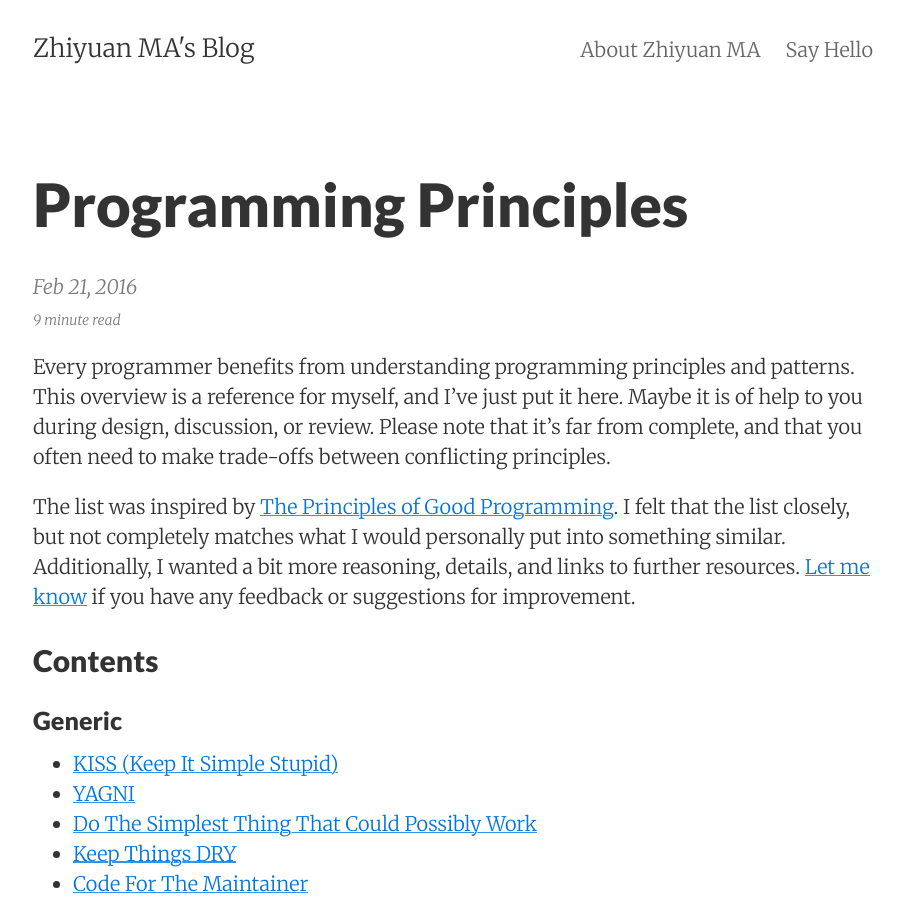
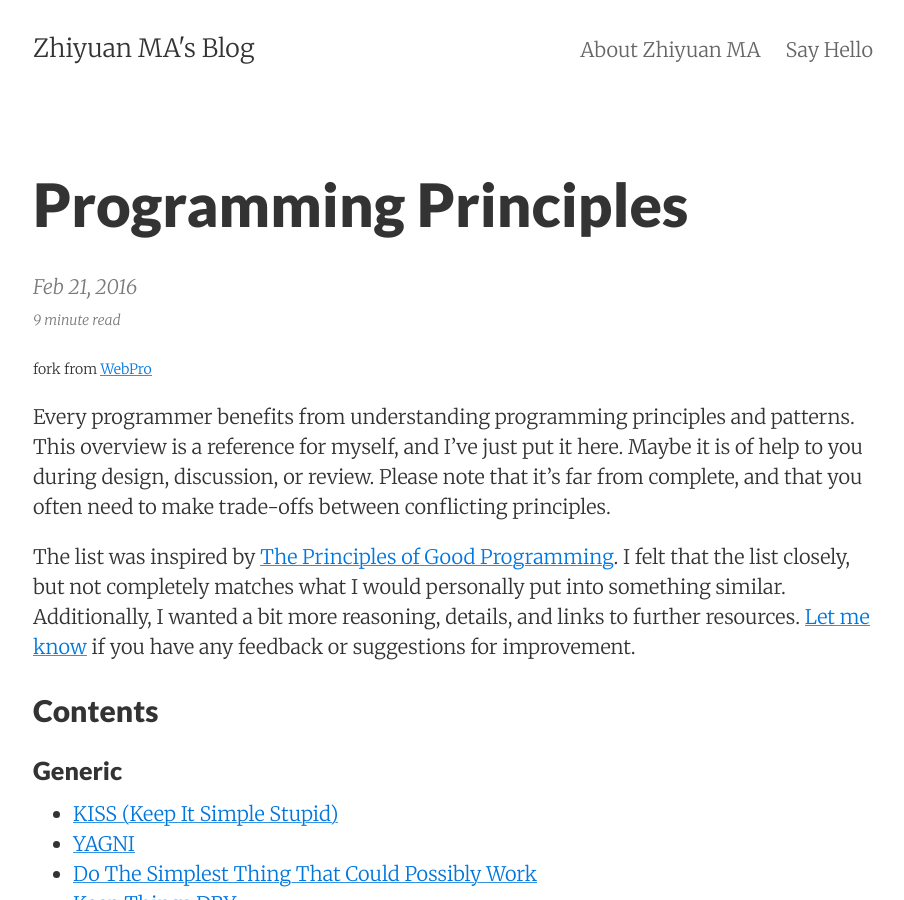
Before and after one commit to zhiyuanMA/zhiyuanMA.github.io, a Jekyll site: the page built from _posts/2016-02-21-programming-principles.md, in a window 1280 px wide and 900 px high. Shown: the whole window, without its empty margins (187-1091 px from the left). Built offline with Jekyll 4.4.1, drawn with Linux system fonts in a browser that asks for light colours.

Commit message:
add fork

```diff
--- a/_posts/2016-02-21-programming-principles.md
+++ b/_posts/2016-02-21-programming-principles.md
@@ -3,6 +3,7 @@ layout:     post
 title:      Programming Principles
 categories: pattern
 ---
+<small>fork from [WebPro](webpro.github.io/programming-principles/web)</small>
 
 Every programmer benefits from understanding programming principles and patterns. This overview is a reference for myself, and I've just put it here. Maybe it is of help to you during design, discussion, or review. Please note that it's far from complete, and that you often need to make trade-offs between conflicting principles.
 
```
